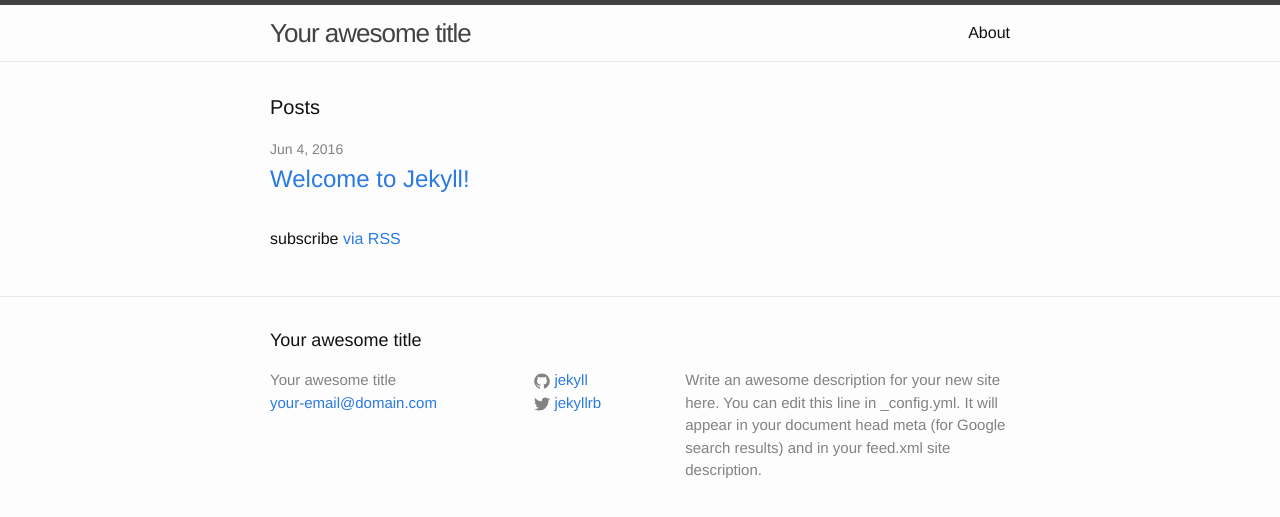
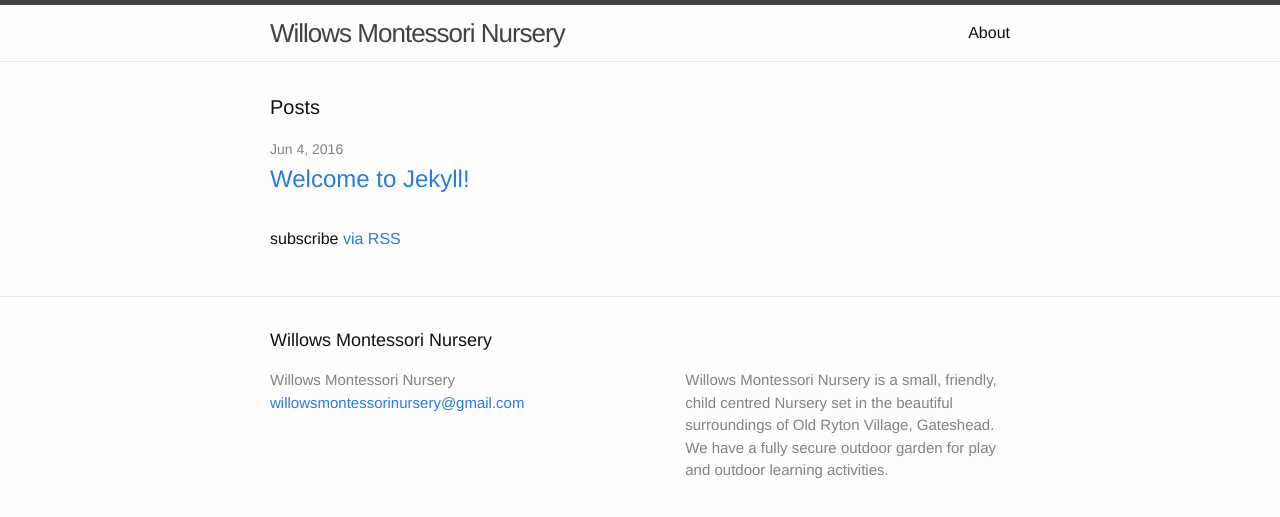
Before and after one commit to MrSleeth/willows2016, a Jekyll site: the page built from index.html, in a window 1280 px wide. Shown: the top 517 px of the page. Built offline with Jekyll 4.4.1, drawn with Linux system fonts in a browser that asks for light colours.

Commit message:
Update Jekyll config

```diff
--- a/_config.yml
+++ b/_config.yml
@@ -6,16 +6,17 @@
 # 'jekyll serve'. If you change this file, please restart the server process.
 
 # Site settings
-title: Your awesome title
-email: your-email@domain.com
-description: > # this means to ignore newlines until "baseurl:"
-  Write an awesome description for your new site here. You can edit this
-  line in _config.yml. It will appear in your document head meta (for
-  Google search results) and in your feed.xml site description.
+title: Willows Montessori Nursery
+email: willowsmontessorinursery@gmail.com
+description: >
+  Willows Montessori Nursery is a small, friendly, child centred Nursery set in the beautiful surroundings of Old Ryton Village, Gateshead.
+  We have a fully secure outdoor garden for play and outdoor learning activities.
 baseurl: "" # the subpath of your site, e.g. /blog
-url: "http://yourdomain.com" # the base hostname & protocol for your site
-twitter_username: jekyllrb
-github_username:  jekyll
+url: "http://willowsmontessorinursery.net" # the base hostname & protocol for your site
+# twitter_username: jekyllrb
+# github_username:  jekyll
+host: 0.0.0.0
 
 # Build settings
 markdown: kramdown
+exclude: ['source', Vagrantfile, Gemfile, Gemfile.lock, vhost.conf, README.md, provision.sh]
```
